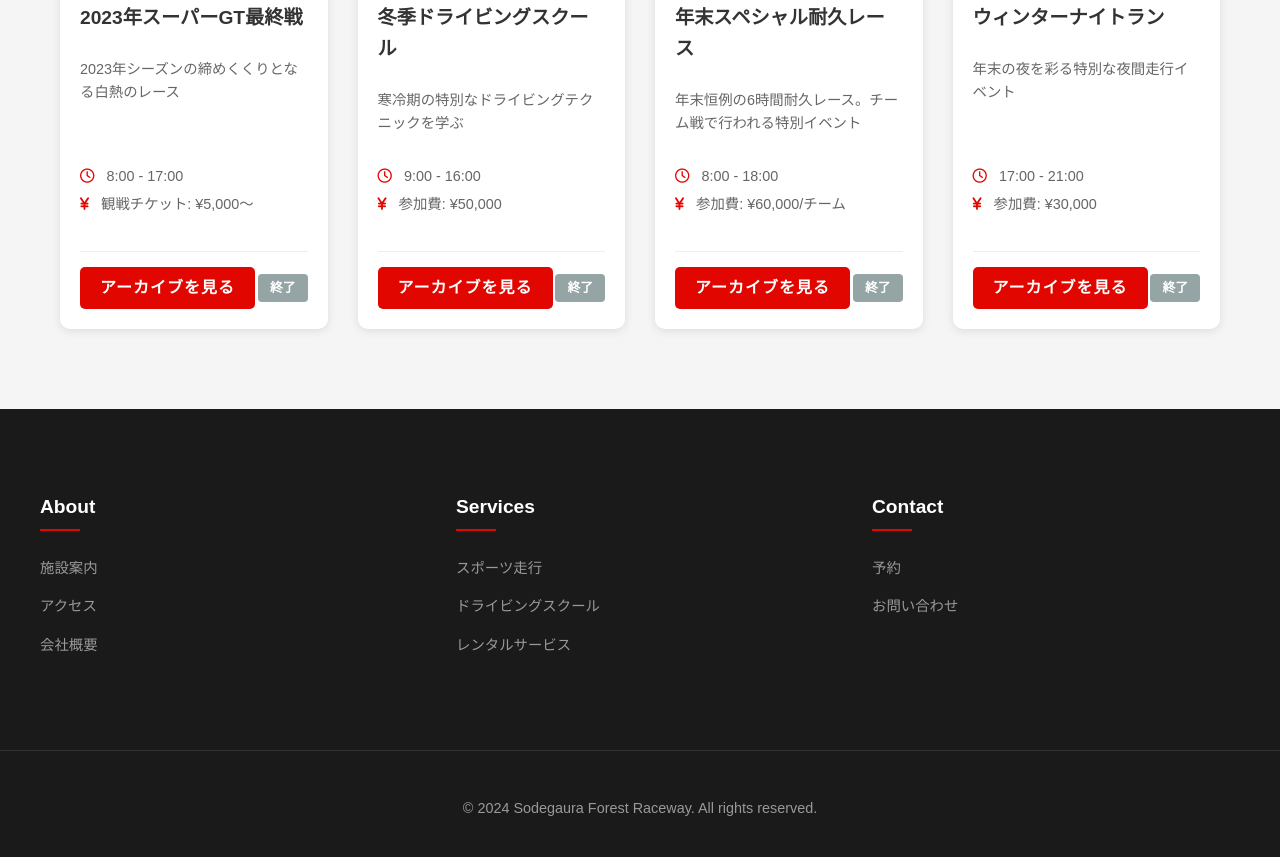
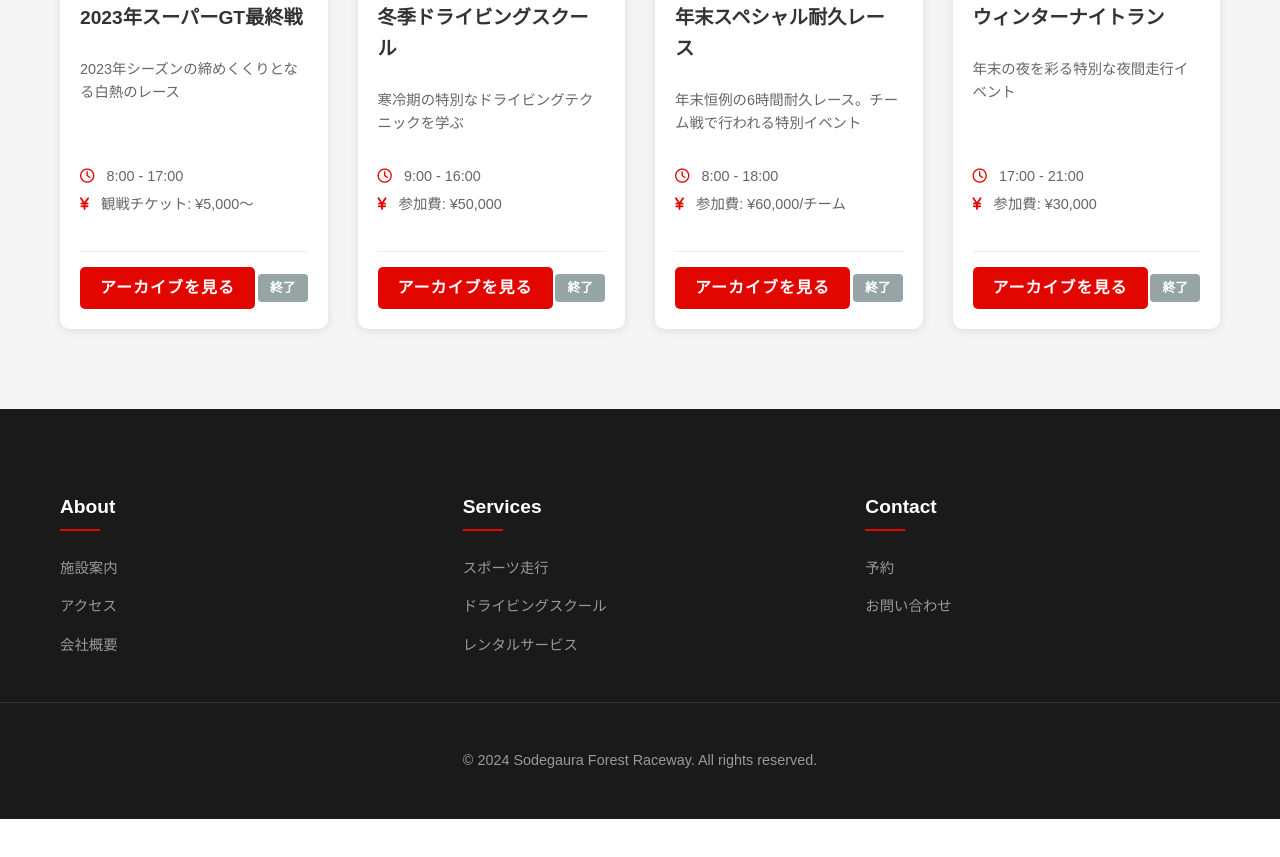
Before and after one commit to noppiki/sodegaura-web, a plain HTML site: page events.html in a window 1280 px wide. Shown: the part 5999-6856 px from the top of the page. After the commit the page ends 6818 px from the top, so only its background shows below. Drawn offline with Linux system fonts and the light colour scheme.

Commit message:
フッターのナビゲーションを中央寄せに修正

```diff
--- a/css/style.css
+++ b/css/style.css
@@ -226,6 +226,9 @@ body {
     grid-template-columns: repeat(auto-fit, minmax(200px, 1fr));
     gap: 3rem;
     margin-bottom: 3rem;
+    max-width: 1200px;
+    margin: 0 auto;
+    padding: 0 20px;
 }
 
 .footer-section h3 {
```
